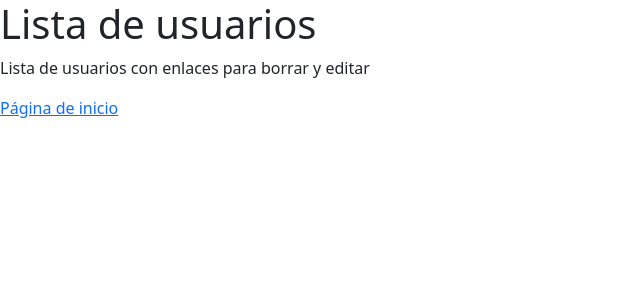
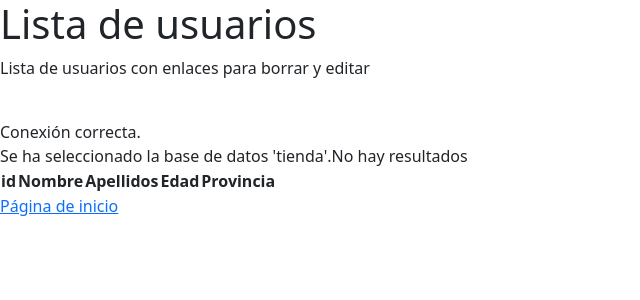
Before and after one commit to BlancaPenabad/docker-lamp, a PHP site: page /ud03/tienda/listar.php in a window 1280 px wide. Shown: the top 300 px of the page, without its empty margins (0-640 px from the left). Run offline with PHP 8.4, Linux system fonts and the light colour scheme; data that the repository does not hold is empty.

Commit message:
Tabla lista

```diff
--- a/www/ud03/tienda/lib/base_datos.php
+++ b/www/ud03/tienda/lib/base_datos.php
@@ -89,14 +89,14 @@ function listarUsuarios(){
 
     if ($resultado-> num_rows > 0) {
         while($row = $resultado->fetch_assoc()){
-            echo"< tr >";
-            echo "<td>".$row["id"]."</td>";
-            echo "<td>".$row["nombre"]."</td>";
-            echo "<td>".$row["apellido"]."</td>";
-            echo "<td>".$row["provincia"]."</td>";
-            echo "<td> <a class='btn btn-primary' href=editar.php?id=".$row['id']."Editar</a> </td>";
-            echo "<td> <a class='btn btn-primary' href=borrar.php?id=".$row['id']."Eliminar</a> </td>";
-            echo " </tr> ";
+            echo "<tr>";
+            echo "<td>" .$row["id"]."</td>";
+            echo "<td>" .$row["nombre"]."</td>";
+            echo "<td>" .$row["apellidos"]."</td>";
+            echo "<td>" .$row["provincia"]."</td>";
+            echo "<td> <a class='btn btn-primary' href=editar.php?id=".$row['id'].">Editar</a> </td>";
+            echo "<td> <a class='btn btn-primary' href=borrar.php?id=".$row['id'].">Eliminar</a> </td>";
+            echo "</tr>";
         }
     }else{
         echo "No hay resultados";
--- a/www/ud03/tienda/listar.php
+++ b/www/ud03/tienda/listar.php
@@ -15,15 +15,21 @@
         integrity="sha384-OERcA2EqjJCMA+/3y+gxIOqMEjwtxJY7qPCqsdltbNJuaOe923+mo//f6V8Qbsw3" crossorigin="anonymous">
     </script>
     <p>Lista de usuarios con enlaces para borrar y editar</p>
-    <?php
-        //Obter conexión
-        //Seleccionar bd
-        //Consulta obtención dos usuario (array)
-        //Crear lista de usuarios
-        //  - cada usuario mostra dous enlaces (editar e borrar)
-        //  - editar.php?id=4
-        //  - borrar.php?id=7
-    ?>
+    <table>
+        <tr>
+            <td><b>id</b></td>
+            <td><b>Nombre</b></td>
+            <td><b>Apellidos</b></td>
+            <td><b>Edad</b></td>
+            <td><b>Provincia</b></td>
+        </tr>
+        <?php require_once 'lib/base_datos.php';
+            get_connection();
+            seleccionar_bd_tienda();
+            echo listarUsuarios();
+            del_connection();
+        ?>
+    </table>
     <footer>
         <p>
             <a href='index.php'>Página de inicio</a>
```
